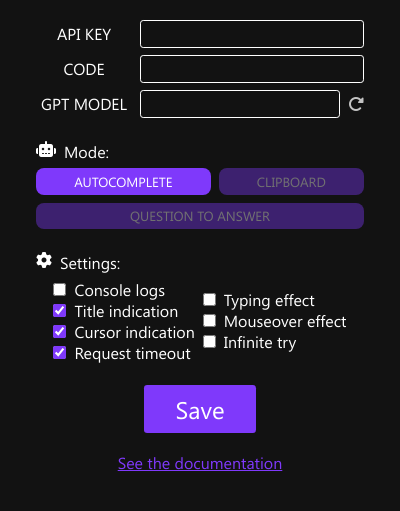
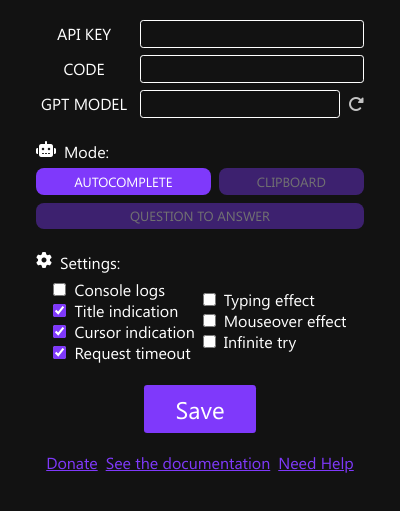
Before and after one commit to yoannchb-pro/MoodleGPT, a browser extension: page extension/popup/index.html in a window 400 px wide. Shown: the part 237-748 px from the top of the page. Drawn offline with Linux system fonts and the light colour scheme.

Commit message:
added donate and need help link

```diff
--- a/extension/popup/index.html
+++ b/extension/popup/index.html
@@ -109,6 +109,14 @@
       <div class="line center">
         <button class="save">Save</button>
       </div>
+      <div class="line center">
+        <a
+          href="https://www.buymeacoffee.com/yoannchbpro"
+          target="_blank"
+          rel="noopener noreferrer"
+        >
+          Donate
+        </a>
         <a
           href="https://github.com/yoannchb-pro/MoodleGPT"
           target="_blank"
@@ -116,6 +124,15 @@
         >
           See the documentation
         </a>
+
+        <a
+          href="https://github.com/yoannchb-pro/MoodleGPT/issues"
+          target="_blank"
+          rel="noopener noreferrer"
+        >
+          Need Help
+        </a>
+      </div>
     </main>
   </body>
 </html>
```
Lines whose indentation alone changed are shown as unchanged.
